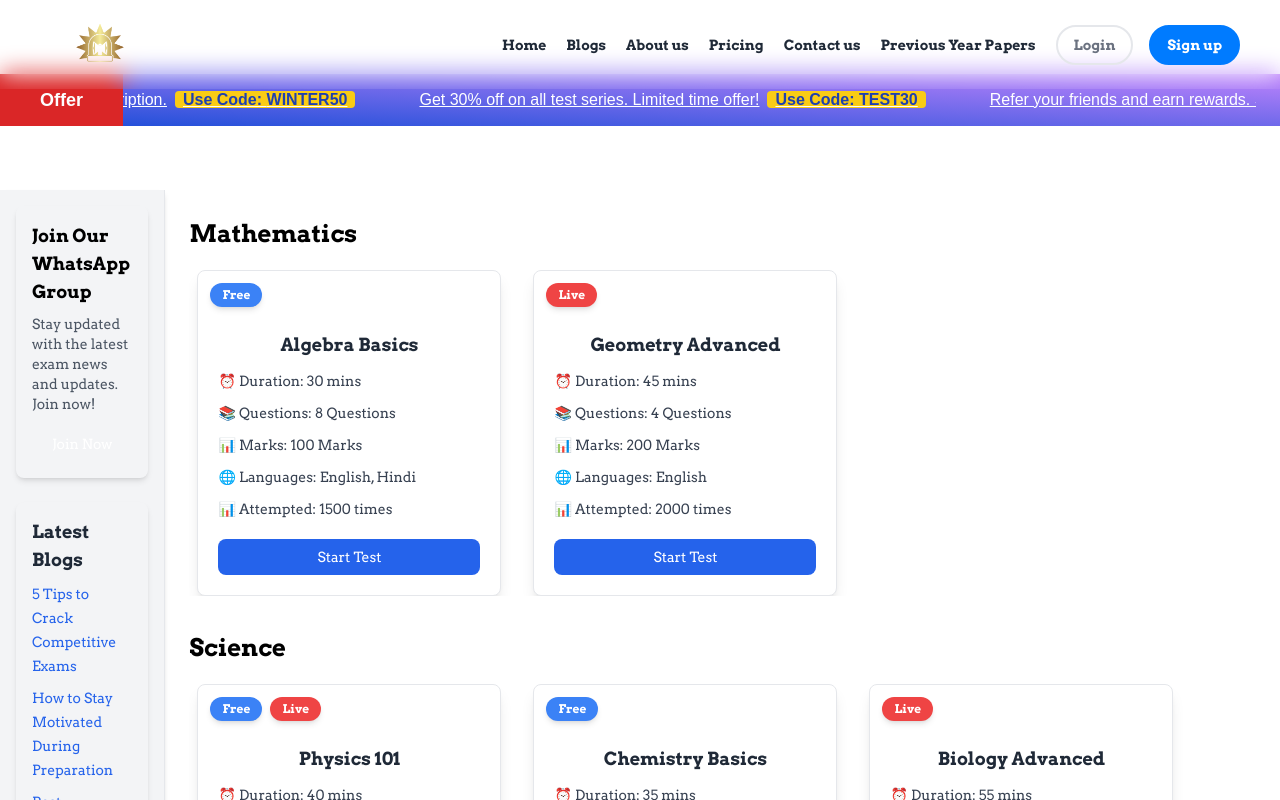
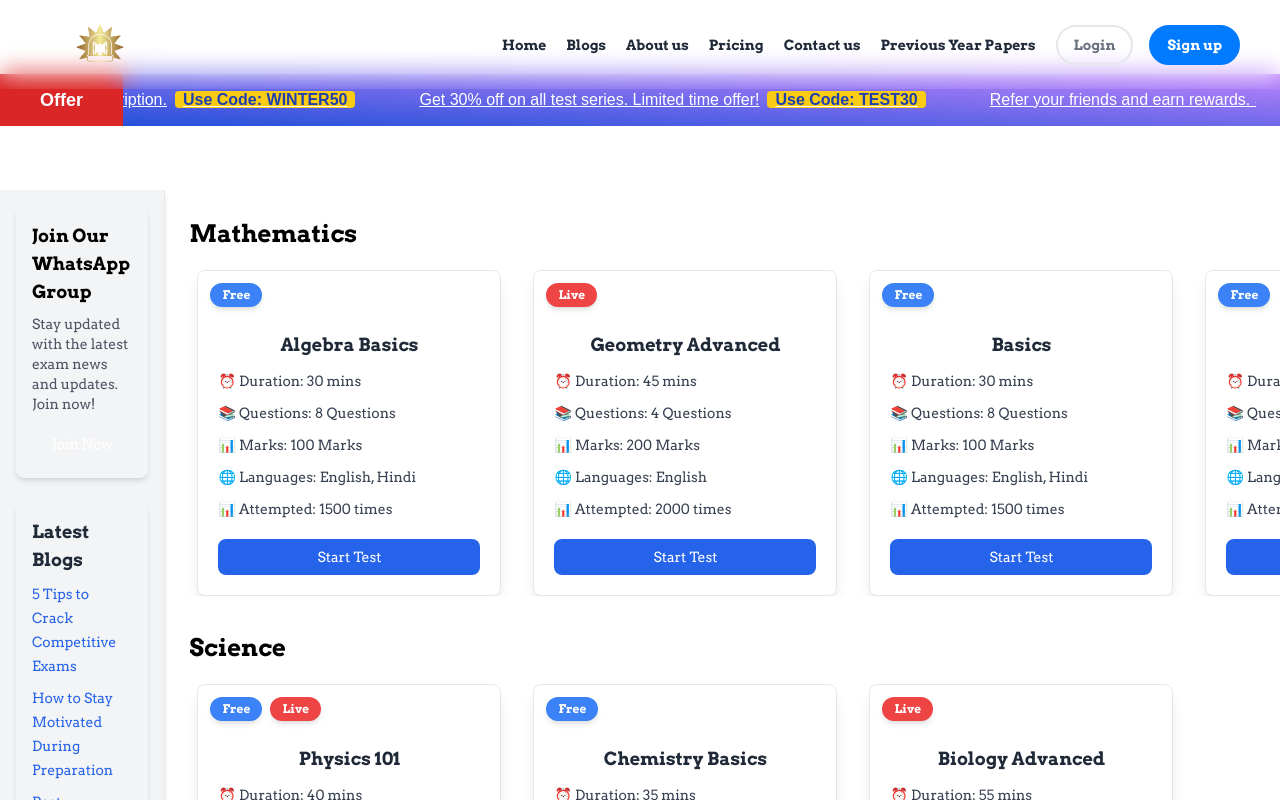
Before and after one commit to sumitchavan8070/meadhikari_web, a Next.js app: page /paper-landing in a window 1280 px wide. Shown: the top 800 px of the page. Built offline with nearby package versions, Linux system fonts and the light colour scheme.

Commit message:
question sample added
question sample added

```diff
--- a/app/paper-landing/page.js
+++ b/app/paper-landing/page.js
@@ -215,6 +215,84 @@ const categoriesData = [
         attempted: 2000,
         free: false,
         live: true,
+      },
+      {
+        title: "Basics",
+        time: "30 mins",
+        questions: [
+          { id: 1 },
+          { id: 2 },
+          { id: 3 },
+          { id: 4 },
+          { id: 5 },
+          { id: 6 },
+          { id: 7 },
+          { id: 8 },
+        ],
+        marks: "100",
+        languages: ["English", "Hindi"],
+        attempted: 1500,
+        free: true,
+        live: false,
+      },
+
+      {
+        title: "Algebra",
+        time: "30 mins",
+        questions: [
+          { id: 1 },
+          { id: 2 },
+          { id: 3 },
+          { id: 4 },
+          { id: 5 },
+          { id: 6 },
+          { id: 7 },
+          { id: 8 },
+        ],
+        marks: "100",
+        languages: ["English", "Hindi"],
+        attempted: 1500,
+        free: true,
+        live: false,
+      },
+
+      {
+        title: "Algebra2",
+        time: "30 mins",
+        questions: [
+          { id: 1 },
+          { id: 2 },
+          { id: 3 },
+          { id: 4 },
+          { id: 5 },
+          { id: 6 },
+          { id: 7 },
+          { id: 8 },
+        ],
+        marks: "100",
+        languages: ["English", "Hindi"],
+        attempted: 1500,
+        free: true,
+        live: false,
+      },
+      {
+        title: "Test",
+        time: "30 mins",
+        questions: [
+          { id: 1 },
+          { id: 2 },
+          { id: 3 },
+          { id: 4 },
+          { id: 5 },
+          { id: 6 },
+          { id: 7 },
+          { id: 8 },
+        ],
+        marks: "100",
+        languages: ["English", "Hindi"],
+        attempted: 1500,
+        free: true,
+        live: false,
       },
     ],
   },
```
